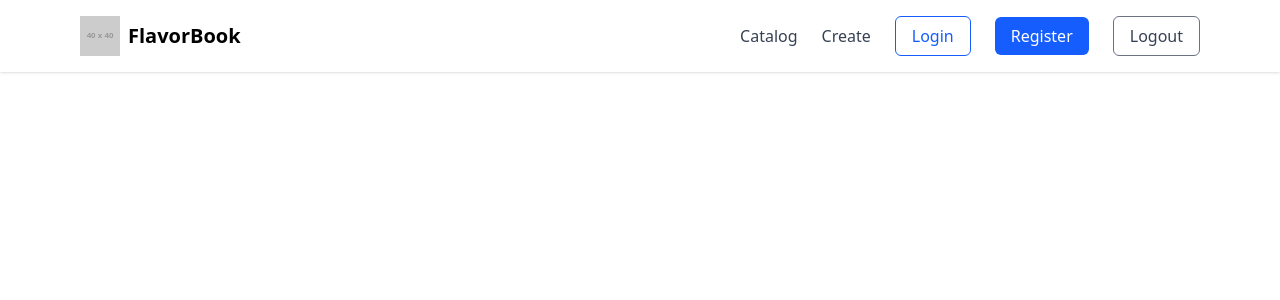
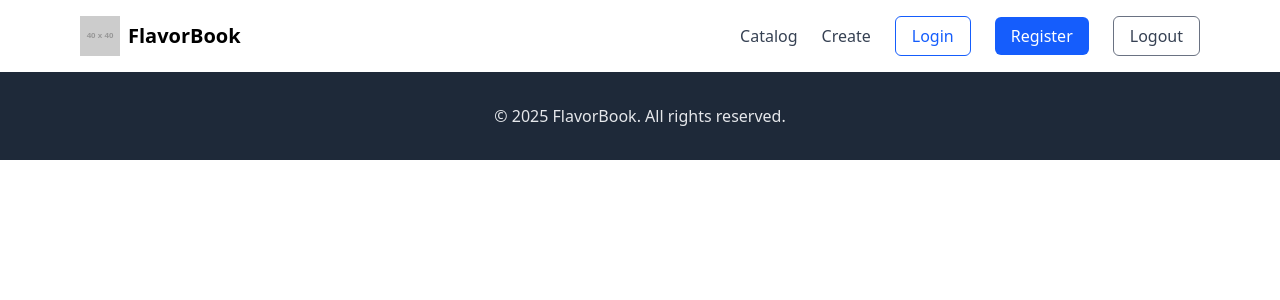
Before and after one commit to valerig1/flavor-book-react-softuni, a React (Vite) app in the folder client/: page / in a window 1280 px wide. Shown: the top 300 px of the page. Built offline with nearby package versions, Linux system fonts and the light colour scheme.

Commit message:
Add footer

```diff
--- a/client/src/App.jsx
+++ b/client/src/App.jsx
@@ -1,3 +1,4 @@
+import Footer from "./components/header/footer/Footer"
 import Header from "./components/header/Header"
 
 function App() {
@@ -7,6 +8,8 @@ function App() {
 
       <Header />
 
+      <Footer />
+
     </>
 
   )
--- /dev/null
+++ b/client/src/components/header/footer/Footer.jsx
@@ -0,0 +1,13 @@
+export default function Footer() {
+  return (
+    <footer className="bg-gray-800 text-gray-200 py-8 mt-auto">
+      <div className="max-w-7xl mx-auto px-8 sm:px-12 lg:px-20 flex flex-col justify-center items-center space-y-4">
+
+        {/* Copyright */}
+        <div className="text-center">
+          <p>© {new Date().getFullYear()} FlavorBook. All rights reserved.</p>
+        </div>
+      </div>
+    </footer>
+  );
+}
```
